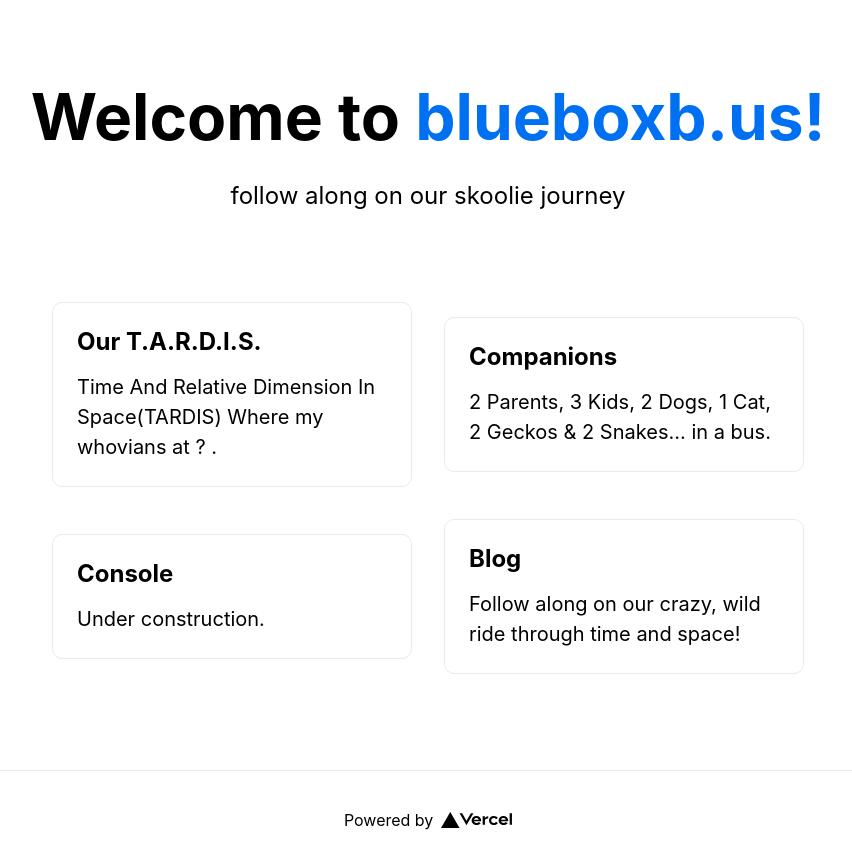
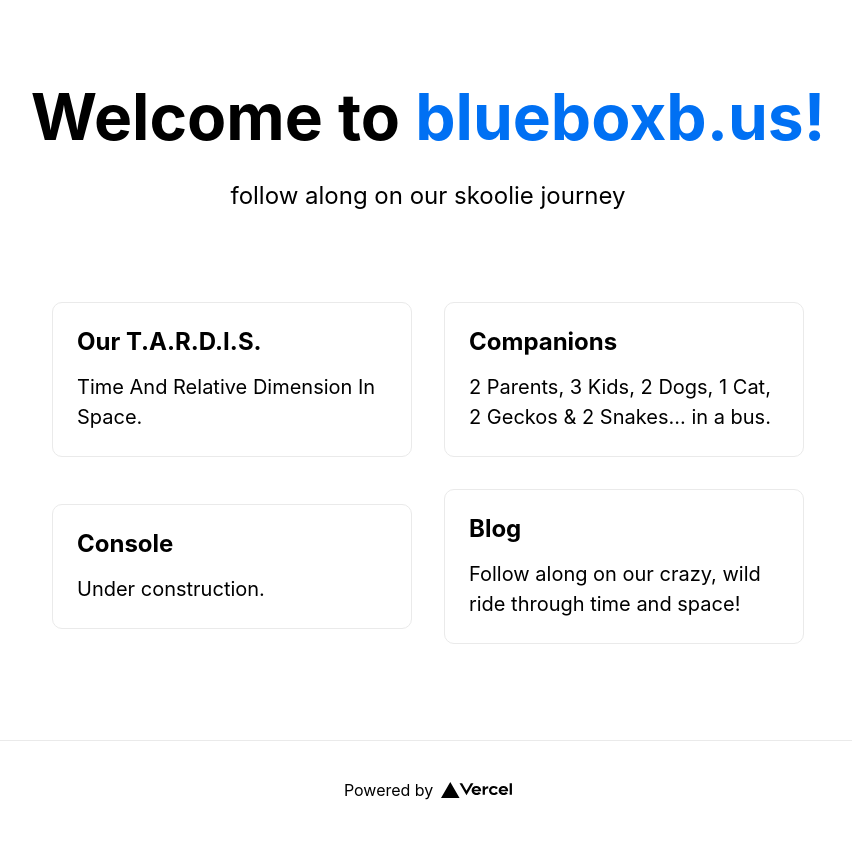
Before and after one commit to ninexmobility/blueboxbus, a Next.js app: page / in a window 1280 px wide. Shown: the whole page, without its empty margins (212-1064 px from the left). After the commit the page ends 840 px from the top, so only its background shows below. Built offline with nearby package versions, Linux system fonts and the light colour scheme.

Commit message:
initial udpates2

```diff
--- a/pages/index.js
+++ b/pages/index.js
@@ -18,11 +18,7 @@ export default function Home() {
         <div className={styles.grid}>
           <a href="/tardis" className={styles.card}>
             <h3> Our T.A.R.D.I.S. </h3>{" "}
-            <p>
-              {" "}
-              Time And Relative Dimension In Space(TARDIS) Where my whovians at
-              ? .{" "}
-            </p>{" "}
+            <p> Time And Relative Dimension In Space. </p>{" "}
           </a>{" "}
           <a href="/companions" className={styles.card}>
             <h3> Companions </h3>{" "}
```
